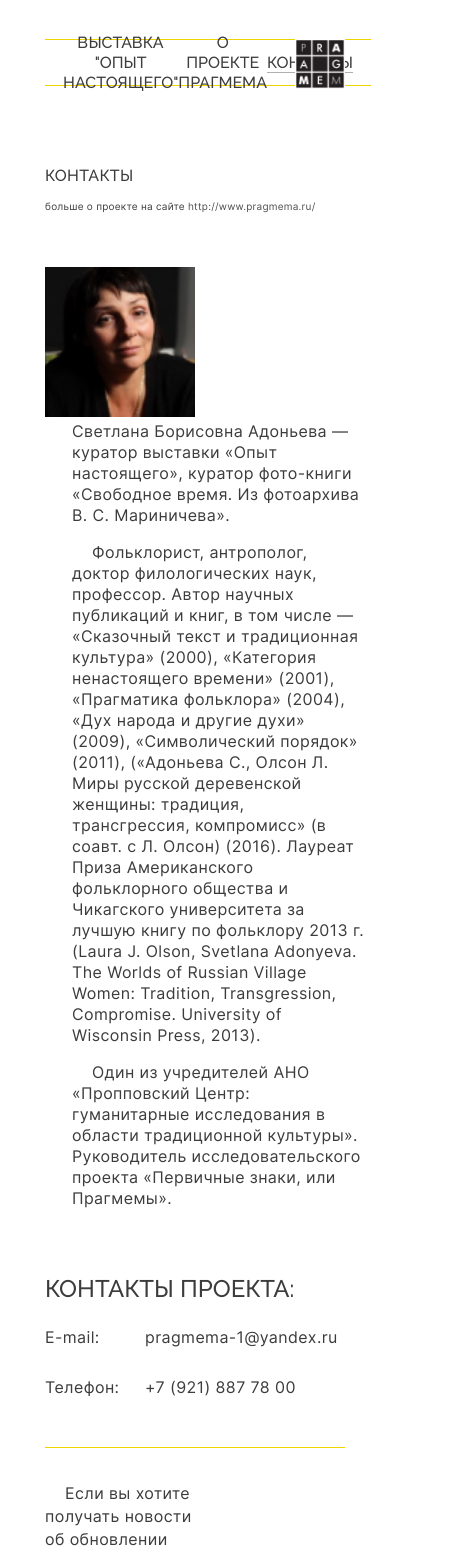
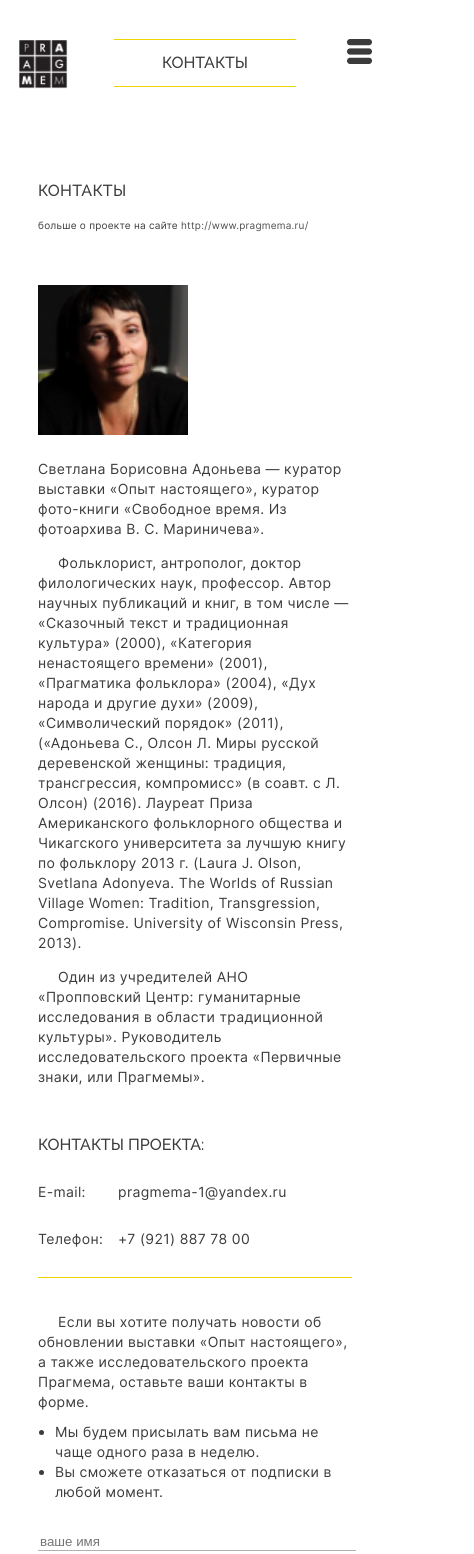
Before and after one commit to MoisKsena/present-experience, a Vue app: page /Contacts in a window 390 px wide. Shown: the top 1554 px of the page, 474 px wide, since content can reach past the window. Built offline with nearby package versions, Linux system fonts and the light colour scheme; what vue-element-resize-detector would draw is missing.

Commit message:
resize/mobile

```diff
--- a/package.json
+++ b/package.json
@@ -20,6 +20,7 @@
     "vue-agile": "^1.1.3",
     "vue-async-computed": "^3.9.0",
     "vue-awesome-swiper": "^4.1.1",
+    "vue-burger-menu": "^2.0.5",
     "vue-element-resize-detector": "^1.0.6",
     "vue-fabric-wrapper": "^0.3.71",
     "vue-gallery": "^2.0.1",
--- a/src/App.vue
+++ b/src/App.vue
@@ -32,4 +32,9 @@ export default {
 <style lang="scss" scoped>
   @import './assets/scss/main';
   @import './assets/scss/fonts';
+
+  body {
+    margin: 0;
+    padding: 0;
+  }
 </style>
--- a/src/assets/scss/Subscription.scss
+++ b/src/assets/scss/Subscription.scss
@@ -15,6 +15,12 @@
     margin-bottom: 50px;
     margin-top: 0;
   }
+
+  @media (max-width: 540px) {
+    flex-direction: column;
+    //width: 260px;
+    width: 100%;
+  }
 }
 
 .subscription__text {
@@ -25,11 +31,19 @@
   font-size: 18px;
   line-height: 23px;
   letter-spacing: 0.025em;
+  padding: 0;
   width: 690px;
 
   @media (max-width: 1024px) {
     font-size: 16px;
     width: 380px;
+  }
+
+  @media (max-width: 540px) {
+    font-size: 14px;
+    line-height: 20px;
+    padding-bottom: 30px;
+    width: 100%;
   }
 }
 
@@ -41,6 +55,10 @@
 
 .subscription__text ul {
   margin: 0;
+
+  @media (max-width: 540px) {
+    padding-left: 17px;
+  }
 }
 
 .subscribe-btn.m-social {
--- /dev/null
+++ b/src/assets/scss/burger-menu.scss
@@ -0,0 +1,53 @@
+.slide-fade-enter-active {
+  transition: all .3s ease;
+}
+.slide-fade-leave-active {
+  transition: all .8s cubic-bezier(1.0, 0.5, 0.8, 1.0);
+}
+.slide-fade-enter, .slide-fade-leave-to
+/* .slide-fade-leave-active до версии 2.1.8 */ {
+  transform: translateX(10px);
+  opacity: 0;
+}
+
+.hamburger-menu {
+  display: none;
+
+  @media (max-width: 540px) {
+    display: block;
+  }
+}
+
+.menu-btn {
+  position: absolute;
+  top: 0;
+  right: 0;
+  cursor: pointer;
+  outline: none;
+  background-color: transparent;
+  height: 25px;
+  width: 25px;
+}
+.menu__box {
+  display: flex;
+  flex-direction: column;
+  width: 100%;
+  z-index: 3;
+  background-color: #ffffff;
+  color: #3C3C3C;
+  position: absolute;
+  top: 0;
+  left: 0;
+  margin: 0;
+  padding: 0;
+}
+
+.menu__box ul {
+  padding: 0;
+  margin: 0;
+  text-align: end;
+}
+
+.menu__box ul li {
+  padding-bottom: 10px;
+}
--- a/src/assets/scss/contacts.scss
+++ b/src/assets/scss/contacts.scss
@@ -1,6 +1,10 @@
 .contacts {
   padding-top: 70px;
   text-align: left;
+
+  @media (max-width: 540px) {
+    padding: 94px 20px 0;
+  }
 }
 
 .contacts__wrapper {
@@ -27,7 +31,14 @@
   margin-left: 27px;
 
   @media (max-width: 1024px) {
+    padding: 0;
     width: 294px;
+  }
+
+  @media (max-width: 540px) {
+    padding-top: 20px;
+    margin-left: 0;
+    width: 100%;
   }
 }
 
@@ -57,6 +68,11 @@
   @media (max-width: 1024px) {
     font-size: 16px;
     line-height: 21px;
+  }
+
+  @media (max-width: 540px) {
+    font-size: 14px;
+    line-height: 20px;
   }
 }
 
@@ -116,8 +132,11 @@
   padding: 0;
 
   @media (max-width: 1024px) {
-    margin-top: 50px;
-    margin-bottom: 50px;
+    margin: 50px 0;
+  }
+
+  @media (max-width: 540px) {
+    margin: 30px 0;
   }
 }
 
@@ -134,6 +153,10 @@
     line-height: 27px;
     padding-bottom: 25px;
   }
+
+  @media (max-width: 540px) {
+    font-size: 16px;
+  }
 }
 
 .contacts__list-mail,
@@ -149,13 +172,22 @@
     font-size: 16px;
   }
 
+  @media (max-width: 540px) {
+    font-size: 14px;
+  }
+
   p {
     margin: 0;
+    white-space: nowrap;
   }
 
   &.mail,
   &.tel {
     width: 100px;
+
+    @media (max-width: 540px) {
+      width: 80px;
+    }
   }
 }
 
--- a/src/assets/scss/footer.scss
+++ b/src/assets/scss/footer.scss
@@ -170,10 +170,10 @@
     display: block;
     background-color: #EDD500;
     height: 1px;
-    margin: 66px -14px 0;
+    margin: 66px -31px 0;
   }
 
   @media (max-width: 540px) {
-    margin: 20px -10px 0;
+    margin: 20px -18px 0;
   }
 }
--- a/src/assets/scss/header.scss
+++ b/src/assets/scss/header.scss
@@ -2,6 +2,11 @@
   display: flex;
   width: 100%;
   height: auto;
+
+  @media (max-width: 540px) {
+    justify-content: center;
+    margin-left: 20px;
+  }
 }
 
 .menu__list {
@@ -22,6 +27,10 @@
     padding: 0 18px;
     height: 47px;
     width: 621px;
+  }
+
+  @media (max-width: 540px) {
+    display: none;
   }
 }
 
@@ -70,4 +79,40 @@
     margin-left: 31px;
     width: 50px;
   }
+
+  @media (max-width: 540px) {
+    position: absolute;
+    top: 0;
+    left: 0;
+    margin-left: 0;
+    margin-right: 20px;
+  }
 }
+
+.mobile-sign-page {
+  display: none;
+
+  @media (max-width: 540px) {
+    align-items: center;
+    border-top: 1px solid#EDD500;
+    border-bottom: 1px solid #EDD500;
+    display: flex;
+    justify-content: center;
+    min-width: 182px;
+    margin: 0;
+    padding: 14px 0;
+  }
+
+}
+
+.mobile-sign-page__item {
+  font-family: 'Raleway', sans-serif;
+  font-style: normal;
+  font-weight: 500;
+  font-size: 16px;
+  line-height: 18px;
+  text-transform: uppercase;
+  margin: 0;
+  padding: 0;
+  list-style: none;
+}
--- a/src/assets/scss/main.scss
+++ b/src/assets/scss/main.scss
@@ -1,3 +1,8 @@
+body {
+  margin: 0;
+  padding: 0;
+}
+
 #app {
   display: block;
   text-align: center;
@@ -8,11 +13,13 @@
   padding-top: 31px;
 
   @media (max-width: 1024px) {
-    max-width: 740px;
+    max-width: 702px;
   }
 
   @media (max-width: 540px) {
-    max-width: 300px;
+    max-width: 100%;
+    padding-right: 10px;
+    padding-left: 10px;
   }
 }
 
@@ -29,9 +36,9 @@ h1 {
   font-style: normal;
   font-weight: 500;
   font-size: 36px;
-  line-height: 40px;
   letter-spacing: 0.02em;
   text-transform: uppercase;
+  padding-bottom: 15px;
   margin: 0;
 
   @media (max-width: 1024px) {
--- a/src/assets/scss/subscription-form.scss
+++ b/src/assets/scss/subscription-form.scss
@@ -6,6 +6,18 @@
 
   @media (max-width: 768px) {
     width: 260px;
+  }
+
+  @media (max-width: 540px) {
+    width: 100%;
+    display: block;
+    box-sizing: border-box;
+  }
+}
+
+.subscription-form input {
+  @media (max-width: 768px) {
+    width: 100%;
   }
 }
 
@@ -27,6 +39,10 @@
   height: 40px;
   outline: none;
   margin-top: 30px;
+
+  @media (max-width: 540px) {
+    margin-top: 20px;
+  }
 }
 
 .subscribe-btn:disabled {
--- a/src/components/Contacts.vue
+++ b/src/components/Contacts.vue
@@ -1,5 +1,6 @@
 <template>
   <div class="contacts">
+
     <h1>Контакты</h1>
 
     <span class="contacts__main-text-sign m-mobile">больше о проекте на сайте <a href=" http://www.pragmema.ru/" target="_blank" class="contacts__main-text-sign"> http://www.pragmema.ru/</a></span>
@@ -53,6 +54,7 @@
 
 <style lang="scss" scoped>
  @import '../assets/scss/contacts';
+ @import '../assets/scss/header';
  @import '../assets/scss/main';
 </style>
 
--- a/src/components/Header.vue
+++ b/src/components/Header.vue
@@ -1,6 +1,8 @@
 <template>
   <header class="header">
-
+      <ul class="mobile-sign-page">
+        <li class="mobile-sign-page__item">{{$route.meta.title}}</li>
+      </ul>
       <ul class="menu__list" id="menu">
         <li class="menu__list-item">
           <router-link class="menu__list-item-link" to="/Experience" exact>Выставка "Опыт настоящего"</router-link>
@@ -9,22 +11,40 @@
         <li class="menu__list-item">
           <router-link class="menu__list-item-link" to="/Pragmem">О проекте Прагмема</router-link>
         </li>
+
         <li class="menu__list-item">
-
           <router-link class="menu__list-item-link" to="/Contacts">Контакты</router-link>
         </li>
       </ul>
 
+      <div class="hamburger-menu">
+        <div v-on:click="show = !show" class="menu-btn"><img src="@/assets/image/menu-burger.png" alt="menu-burger"></div>
+
+        <transition name="slide-fade">
+          <div class="menu__box" id="menu-mobile" v-if="show">
+            <ul>
+              <li v-on:click="show = false" class="menu__list-item"><router-link class="menu__list-item-link" to="/Experience" exact>Выставка "Опыт настоящего"</router-link></li>
+              <li v-on:click="show = false" class="menu__list-item"><router-link class="menu__list-item-link" to="/Pragmem">О проекте Прагмема</router-link></li>
+              <li v-on:click="show = false" class="menu__list-item"><router-link class="menu__list-item-link " to="/Contacts">Контакты</router-link></li>
+            </ul>
+          </div>
+
+        </transition>
+      </div>
   </header>
 </template>
 
 <style lang="scss" scoped>
  @import '../assets/scss/header';
+ @import '../assets/scss/burger-menu';
 </style>
 
 <script>
-
   export default {
-
-  }
+    data() {
+      return {
+        show: false
+      };
+    }
+  };
 </script>
--- a/src/router.js
+++ b/src/router.js
@@ -38,22 +38,26 @@ const router = new VueRouter({
       path: '/',
       name: 'Experience',
       component: Experience,
-      redirect: '/Experience'
+      redirect: '/Experience',
+      meta: { title: 'Выставка Опыт настоящего' }
     },
     {
       path: '/Experience',
       name: 'Experience',
       component: Experience,
+      meta: { title: 'Выставка Опыт настоящего' }
     },
     {
       path: '/Pragmem',
       name: 'Pragmem',
       component: Pragmem,
+      meta: { title: 'Проект Прагмема' }
     },
     {
       path: '/Contacts',
       name: 'Contacts',
       component: Contacts,
+      meta: { title: 'Контакты' }
     }
   ]
 })
```
Also changed, not shown: src/assets/image/menu-burger.png (added), 1 other file (tests, documents, lock files or other folders).
